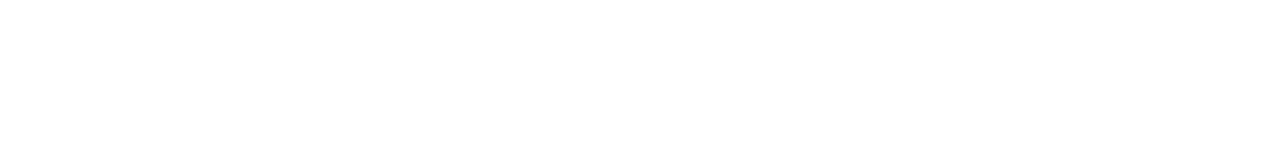
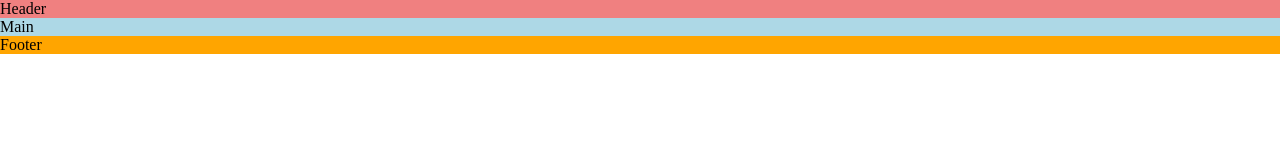
Before and after one commit to LauraMasterton/love-running, a plain HTML site: page index.html in a window 1280 px wide. Drawn offline with Linux system fonts and the light colour scheme.

Commit message:
Add stylesheet with starter styles

```diff
--- /dev/null
+++ b/assets/css/style.css
@@ -0,0 +1,18 @@
+/* Asterisk wiildcard selector to override default styles added by the browser*/
+* {
+    padding: 0;
+    margin:0;
+    box-sizing: border-box;
+}
+/* Header */
+header {
+    background-color: lightcoral;
+}
+/* Main */
+main {
+    background-color: lightblue;
+}
+/* Footer */
+footer {
+    background-color: orange;
+}
--- a/index.html
+++ b/index.html
@@ -12,9 +12,17 @@
     <link rel="apple-touch-icon" sizes="180x180" href="assets/favicon/apple-touch-icon.png">
     <link rel="icon" type="image/png" sizes="32x32" href="assets/favicon/favicon-32x32.png">
     <link rel="icon" type="image/png" sizes="16x16" href="assets/favicon/favicon-16x16.png">
+    <!--Stylesheet-->
+    <link rel="stylesheet" href="/assets/css/style.css">
+
 
 </head>
 <body>
-
+<!--Header-->
+<header>Header</header>
+<!--Main-->
+<main>Main</main>
+<!--Footer-->
+<footer>Footer</footer>
 </body>
 </html>
```
